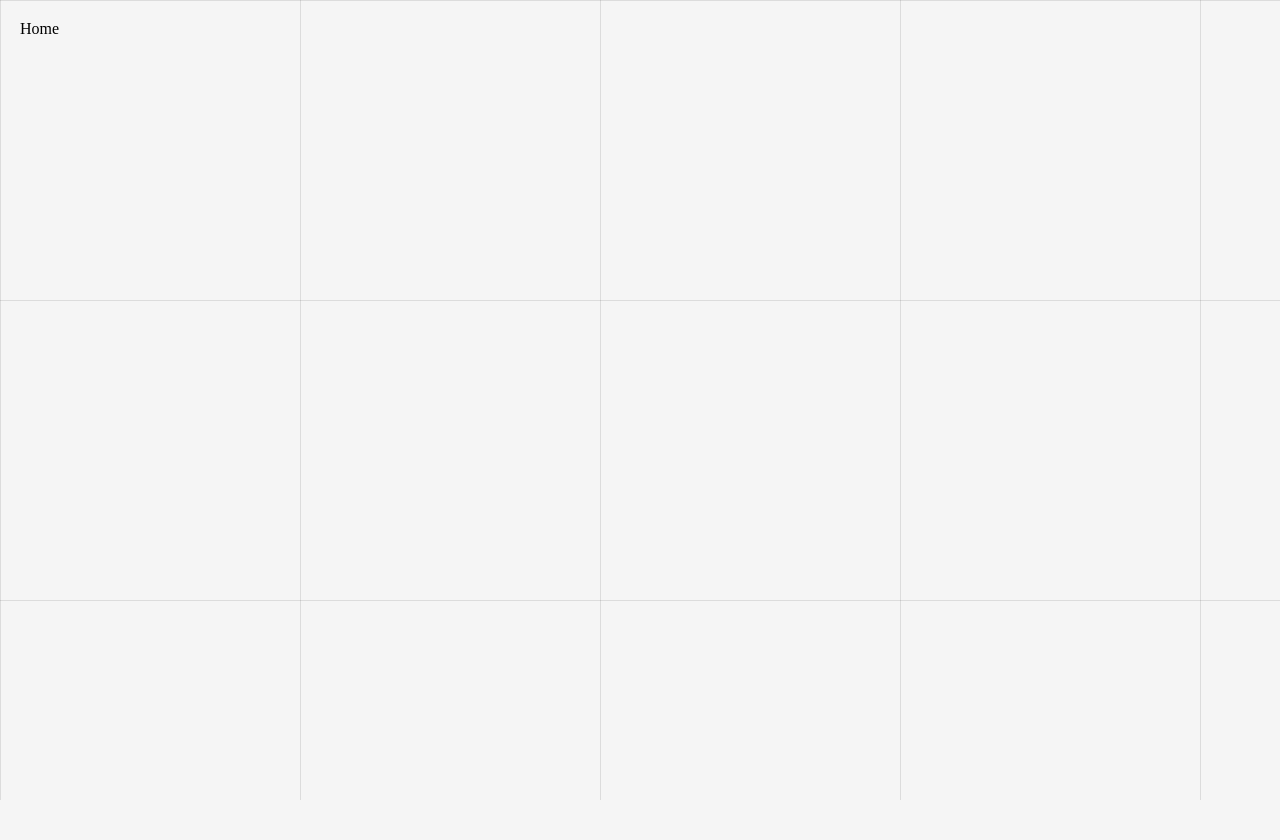
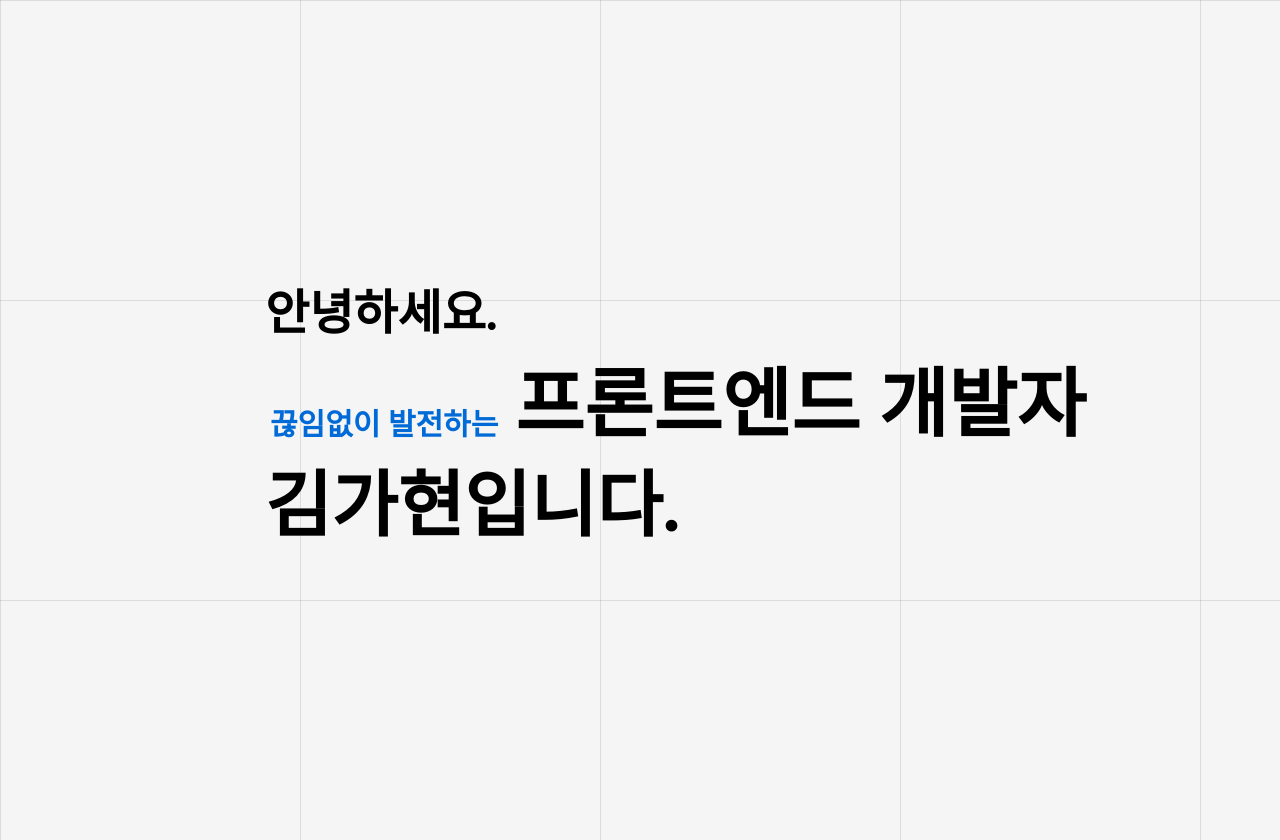
Before and after one commit to gahyeon11/FE-Porffolio, a React (Vite) app: page / in a window 1280 px wide. Before the commit the page ends 800 px from the top, so only its background shows below. Built offline with nearby package versions, Linux system fonts and the light colour scheme.

Commit message:
[Feat] 텍스트 , 기본 모션 구현 #1

```diff
--- a/src/pages/Home.tsx
+++ b/src/pages/Home.tsx
@@ -1,12 +1,79 @@
+import React, { useState } from 'react';
 import styled from 'styled-components';
+import { motion } from 'framer-motion';
 
 function Home() {
+  const [showNewText, setShowNewText] = useState(false);
+
+  const textLines = [
+    { text: "안녕하세요.", x: -1000, y: -40, size: "32px" },
+    { text: "프론트엔드 개발자", x: 1000, y: 60, size: "50px", isMoving: true },
+    { text: "김가현입니다.", x: -1000, y: 110, size: "48px" },
+  ];
+
   return (
     <HomeStyle>
-      <div> Home </div>
+      {textLines.map((line, index) => (
+        <AnimatedText
+          key={index}
+          initial={{ opacity: 0, x: line.x, y: line.y, scale: 0.1 }}
+          animate={{
+            opacity: 1,
+            x: showNewText && line.isMoving ? 250 : 0, // showNewText가 true일 때만 이동
+            y: 0,
+            scale: 1.5,
+          }}
+          transition={{ type: "spring", stiffness: 150, damping: 15, delay: index * 0.5 }}
+          size={line.size}
+          onAnimationComplete={() => index === 1 && setShowNewText(true)}
+        >
+          {line.text}
+        </AnimatedText>
+      ))}
+
+      {/* showNewText가 true일 때만 새로운 텍스트를 나타냄 */}
+      {showNewText && (
+        <ReplacementText
+          initial={{ opacity: 0, x: -1000 }}
+          animate={{ opacity: 1, x: -120 }}
+          transition={{ type: "spring", stiffness: 100, damping: 15, delay: 1  }}
+        >
+          끊임없이 발전하는
+        </ReplacementText>
+      )}
     </HomeStyle>
   );
 }
-const HomeStyle = styled.div``;
+
+const HomeStyle = styled.div`
+  display: flex;
+  flex-direction: column;
+  gap: 10px;
+  align-items: center;
+  justify-content: center;
+  padding: 20px;
+  height: 100vh;
+  text-align: center;
+`;
+
+const AnimatedText = styled(motion.div)`
+  font-size: ${({ size }) => size};
+  font-weight: bold;
+  text-align: left;
+  width: 100%;
+  max-width: 500px;
+  margin-bottom: 20px;
+`;
+
+const ReplacementText = styled(motion.div)`
+  font-size: 30px;
+  font-weight: bold;
+  color: ${({ theme }) => theme.color.primary};
+  text-align: left;
+  position: absolute;
+  left: calc(50% - 250px); /* 중앙 정렬을 위한 위치 조정 */
+  top: 50%; /* 텍스트 위치를 조정 */
+  transform: translateY(-50%); /* 수직 중앙 정렬 */
+`;
 
 export default Home;
```
